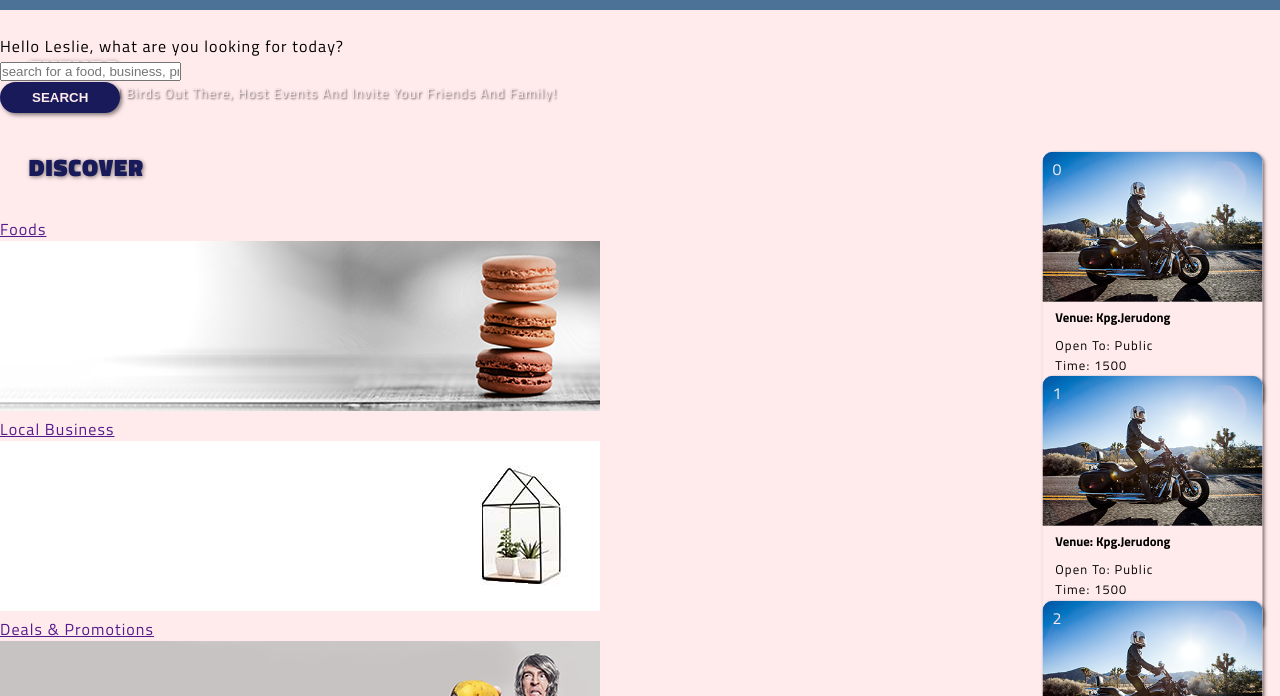
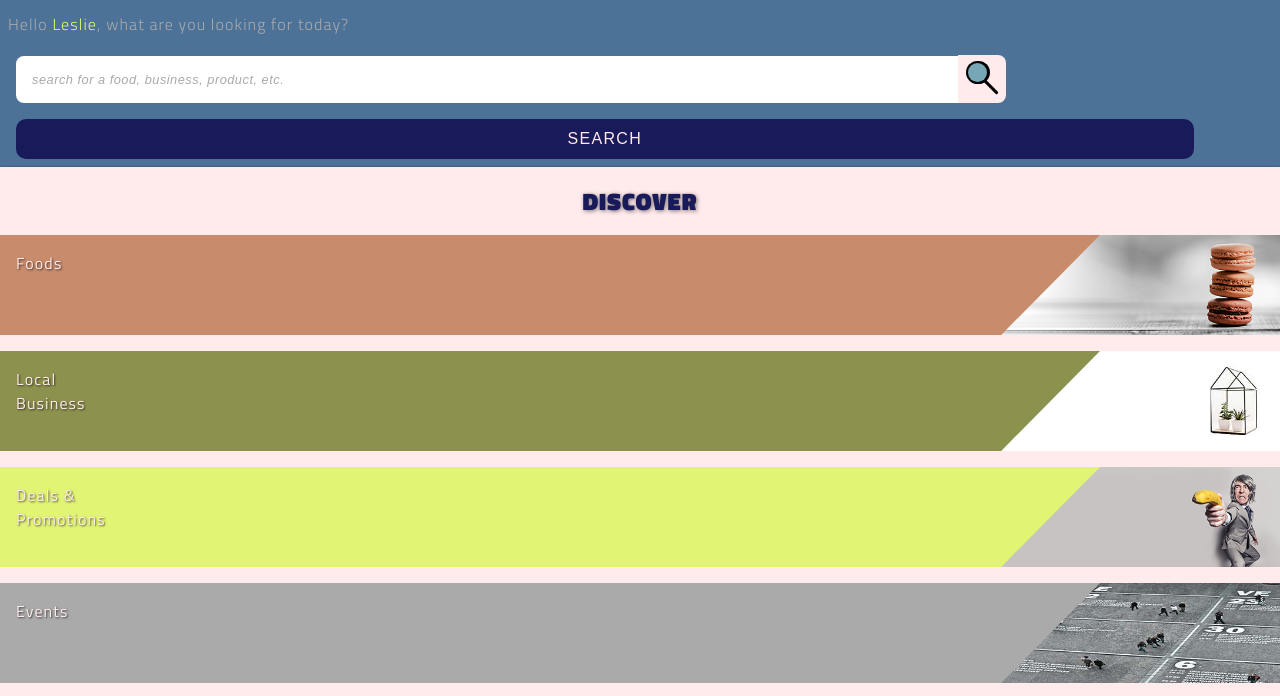
Before and after one commit to bongoesbonkers/begaone, a plain HTML site: page home.html in a window 1280 px wide. Both pictures are taken after a click on the label 1240 px from the left and 40 px from the top of the page. Shown: the part 70-766 px from the top of the page. Drawn offline with Linux system fonts and the light colour scheme.

Commit message:
Add files via upload

```diff
--- a/css/styles.css
+++ b/css/styles.css
@@ -3,6 +3,9 @@ main {
 
 .info {
   font-size: .7rem; }
+
+.highlight {
+  color: #e1f473; }
 
 .heading {
   letter-spacing: 1px;
@@ -18,8 +21,6 @@ main {
     color: #ffeaec; }
   .heading__cta {
     color: #e07e7e; }
-  .heading__highlight {
-    color: #e1f473; }
 
 section small {
   color: #ffeaec;
@@ -46,10 +47,14 @@ section small {
 .u-uppercase {
   text-transform: uppercase; }
 
+.u-placeholder {
+  width: 100%;
+  height: 100%; }
+
 .btn {
   padding: .5rem 2rem;
   border: none;
-  border-radius: 100px;
+  border-radius: 10px;
   font-weight: 600;
   cursor: pointer;
   letter-spacing: 0;
@@ -67,6 +72,8 @@ section small {
     color: #ffeaec; }
   .btn__large {
     width: 14.8rem; }
+  .btn__xlarge {
+    width: 92%; }
   .btn__medium {
     width: 70%; }
 
@@ -78,10 +85,17 @@ nav {
   nav .nav__logo {
     display: inline-block;
     width: 150px;
-    height: 100%;
     position: inherit;
     top: 25px;
-    left: 10px; }
+    left: 10px;
+    -webkit-user-select: none;
+    /* Chrome all / Safari all */
+    -moz-user-select: none;
+    /* Firefox all */
+    -ms-user-select: none;
+    /* IE 10+ */
+    user-select: none;
+    /* Likely future */ }
     nav .nav__logo--image {
       width: 100%;
       height: auto;
@@ -96,7 +110,8 @@ nav {
     background-color: #ffeaec;
     box-shadow: 0 0 10px rgba(0, 0, 0, 0.5);
     border-radius: 5px;
-    cursor: pointer; }
+    cursor: pointer;
+    z-index: 10000; }
     nav .nav__label:hover .nav__icon::before {
       transform: translateY(-14px); }
     nav .nav__label:hover .nav__icon::after {
@@ -146,6 +161,137 @@ nav {
         transform: rotate(-585deg) translate(-4px, 3px); }
     nav .nav input[type="checkbox"]:checked ~ .nav__label:hover .nav__icon, nav .nav input[type="checkbox"]:checked ~ .nav__label:active .nav__icon {
       width: 120%; }
+    nav .nav input[type="checkbox"]:checked ~ .navigation {
+      transform: scaleY(100%);
+      opacity: 1; }
+
+.navigation {
+  opacity: 0;
+  transform: scaleY(0);
+  transform-origin: top;
+  transition: opacity .2s, transform .3s;
+  transition-timing-function: cubic-bezier(0.2, 0.37, 0, 1); }
+  .navigation .nav__search-container {
+    background-color: #4d7298; }
+  .navigation .nav__caption {
+    color: #aaa;
+    font-weight: 300;
+    letter-spacing: 1.1px;
+    padding: 1rem 0 0 .5rem;
+    -webkit-user-select: none;
+    /* Chrome all / Safari all */
+    -moz-user-select: none;
+    /* Firefox all */
+    -ms-user-select: none;
+    /* IE 10+ */
+    user-select: none;
+    /* Likely future */ }
+  .navigation .nav__search-input {
+    display: inline-block;
+    text-align: left;
+    margin: 0 0 .5rem 1rem;
+    padding: 1rem 1rem;
+    width: 72vw;
+    border-radius: 8px;
+    border: none; }
+    .navigation .nav__search-input::placeholder {
+      color: #aaa;
+      font-size: .8rem;
+      font-style: italic;
+      letter-spacing: .5px; }
+  .navigation .nav__search {
+    display: inline-block;
+    content: "";
+    width: 48px;
+    height: 48px;
+    background-color: #ffeaec;
+    transform: translate(-1rem, 19px);
+    border-top-right-radius: 8px;
+    border-bottom-right-radius: 8px; }
+    .navigation .nav__search-icon-container {
+      width: 100%;
+      height: 100%;
+      position: relative;
+      transform: translateX(5px); }
+    .navigation .nav__search-icon-1 {
+      padding: .2rem;
+      display: block;
+      content: "";
+      width: 17px;
+      height: 17px;
+      background-color: #000;
+      border-radius: 1000px;
+      position: absolute;
+      top: 6px;
+      left: 3px;
+      z-index: 3; }
+      .navigation .nav__search-icon-1::before {
+        display: block;
+        content: "";
+        width: 19px;
+        height: 19px;
+        background-color: #77a6b6;
+        border-radius: 1000px;
+        z-index: 3;
+        position: absolute;
+        top: 2px;
+        left: 2px; }
+    .navigation .nav__search-icon-2 {
+      content: "";
+      display: block;
+      background-color: #000;
+      width: 23px;
+      height: 3px;
+      border-radius: 100px;
+      transform: translate(15px, 29px) rotate(45deg); }
+    .navigation .nav__search-button {
+      padding: .7rem 1rem;
+      font-size: 1rem;
+      font-weight: 500;
+      letter-spacing: 1.3px;
+      box-shadow: none;
+      margin: 0.5rem 1rem; }
+  .navigation .nav__hero {
+    background-color: #ffeaec;
+    padding-bottom: 1.5rem;
+    box-shadow: 0 1px 3px rgba(0, 0, 0, 0.8); }
+    .navigation .nav__hero .heading {
+      text-align: center;
+      margin: 0; }
+    .navigation .nav__hero-link {
+      display: block;
+      height: 100px;
+      width: 100%;
+      margin: 1rem 0;
+      position: relative; }
+      .navigation .nav__hero-link:link, .navigation .nav__hero-link:visited {
+        color: #ffeaec;
+        text-decoration: none; }
+      .navigation .nav__hero-link--1 {
+        background-color: #C88B6C; }
+      .navigation .nav__hero-link--2 {
+        background-color: #8C914E; }
+      .navigation .nav__hero-link--3 {
+        background-color: #e1f473; }
+      .navigation .nav__hero-link--4 {
+        background-color: #aaa; }
+      .navigation .nav__hero-link--5 {
+        background-color: #4d7298; }
+      .navigation .nav__hero-link--6 {
+        background-color: #606; }
+      .navigation .nav__hero-link-text {
+        text-shadow: 1px 1px 2px rgba(0, 0, 0, 0.65);
+        padding: 0 1rem;
+        display: inline-block;
+        width: 100px;
+        margin-top: 1rem; }
+    .navigation .nav__hero-image {
+      display: inline-block;
+      height: inherit;
+      position: absolute;
+      top: 0;
+      right: 0;
+      clip-path: polygon(49% 0, 100% 0%, 100% 100%, 21% 100%); }
 
 .feature-card {
   display: inline-block;
```
